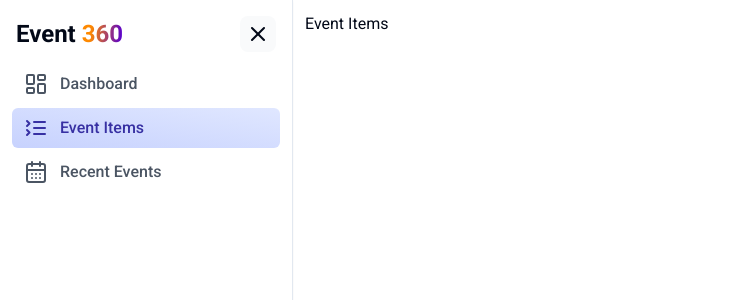
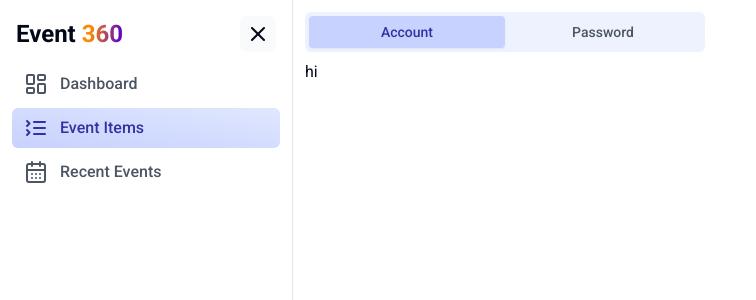
Before and after one commit to ajfahim/event360-landing-page, a React (Vite) app: page /admin/event-items in a window 1280 px wide. Shown: the top 300 px of the page, without its empty margins (0-756 px from the left). Built offline with nearby package versions, Linux system fonts and the light colour scheme.

Commit message:
dont know what I did here

```diff
--- a/package.json
+++ b/package.json
@@ -12,6 +12,7 @@
   "dependencies": {
     "@radix-ui/react-menubar": "^1.0.4",
     "@radix-ui/react-slot": "^1.0.2",
+    "@radix-ui/react-tabs": "^1.0.4",
     "class-variance-authority": "^0.7.0",
     "clsx": "^2.1.0",
     "embla-carousel-autoplay": "8.0.0-rc22",
--- /dev/null
+++ b/src/components/shared/CustomMenuBar.tsx
@@ -0,0 +1,15 @@
+import { Tabs, TabsContent, TabsList, TabsTrigger } from "@/components/ui/tabs";
+
+const TabsDemo = () => {
+  return (
+    <Tabs defaultValue="account" className="w-[400px]">
+      <TabsList className="grid w-full grid-cols-2">
+        <TabsTrigger value="account">Account</TabsTrigger>
+        <TabsTrigger value="password">Password</TabsTrigger>
+      </TabsList>
+      <TabsContent value="account">hi</TabsContent>
+      <TabsContent value="password">hello</TabsContent>
+    </Tabs>
+  );
+};
+export default TabsDemo;
--- /dev/null
+++ b/src/components/ui/tabs.tsx
@@ -0,0 +1,53 @@
+import * as TabsPrimitive from "@radix-ui/react-tabs";
+import * as React from "react";
+
+import { cn } from "@/lib/utils";
+
+const Tabs = TabsPrimitive.Root;
+
+const TabsList = React.forwardRef<
+  React.ElementRef<typeof TabsPrimitive.List>,
+  React.ComponentPropsWithoutRef<typeof TabsPrimitive.List>
+>(({ className, ...props }, ref) => (
+  <TabsPrimitive.List
+    ref={ref}
+    className={cn(
+      "inline-flex h-10 items-center justify-center rounded-md bg-indigo-50 text-gray-600 p-1",
+      className
+    )}
+    {...props}
+  />
+));
+TabsList.displayName = TabsPrimitive.List.displayName;
+
+const TabsTrigger = React.forwardRef<
+  React.ElementRef<typeof TabsPrimitive.Trigger>,
+  React.ComponentPropsWithoutRef<typeof TabsPrimitive.Trigger>
+>(({ className, ...props }, ref) => (
+  <TabsPrimitive.Trigger
+    ref={ref}
+    className={cn(
+      "inline-flex items-center justify-center whitespace-nowrap rounded-sm px-3 py-1.5 text-sm font-medium ring-offset-background transition-all focus-visible:outline-none focus-visible:ring-2 focus-visible:ring-ring focus-visible:ring-offset-2 disabled:pointer-events-none disabled:opacity-50 data-[state=active]:bg-indigo-200 data-[state=active]:text-indigo-800 data-[state=active]:shadow-sm",
+      className
+    )}
+    {...props}
+  />
+));
+TabsTrigger.displayName = TabsPrimitive.Trigger.displayName;
+
+const TabsContent = React.forwardRef<
+  React.ElementRef<typeof TabsPrimitive.Content>,
+  React.ComponentPropsWithoutRef<typeof TabsPrimitive.Content>
+>(({ className, ...props }, ref) => (
+  <TabsPrimitive.Content
+    ref={ref}
+    className={cn(
+      "mt-2 ring-offset-background focus-visible:outline-none focus-visible:ring-2 focus-visible:ring-ring focus-visible:ring-offset-2",
+      className
+    )}
+    {...props}
+  />
+));
+TabsContent.displayName = TabsPrimitive.Content.displayName;
+
+export { Tabs, TabsContent, TabsList, TabsTrigger };
--- a/src/pages/Dashboard/EventItems.tsx
+++ b/src/pages/Dashboard/EventItems.tsx
@@ -1,5 +1,7 @@
+import TabsDemo from "@/components/shared/CustomMenuBar";
+
 const EventItems = () => {
-  return <div>Event Items</div>;
+  return <TabsDemo />;
 };
 
 export default EventItems;
```
Also changed, not shown: 1 other file (tests, documents, lock files or other folders).
